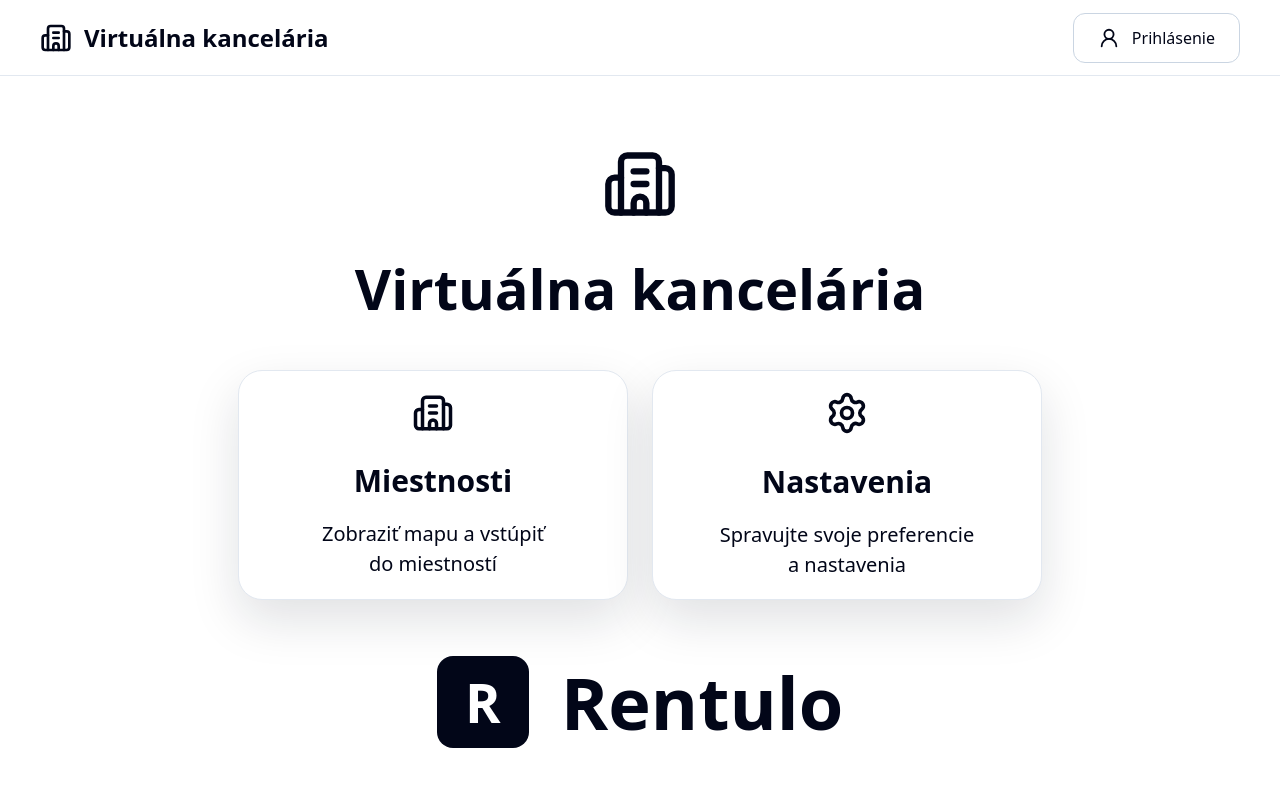
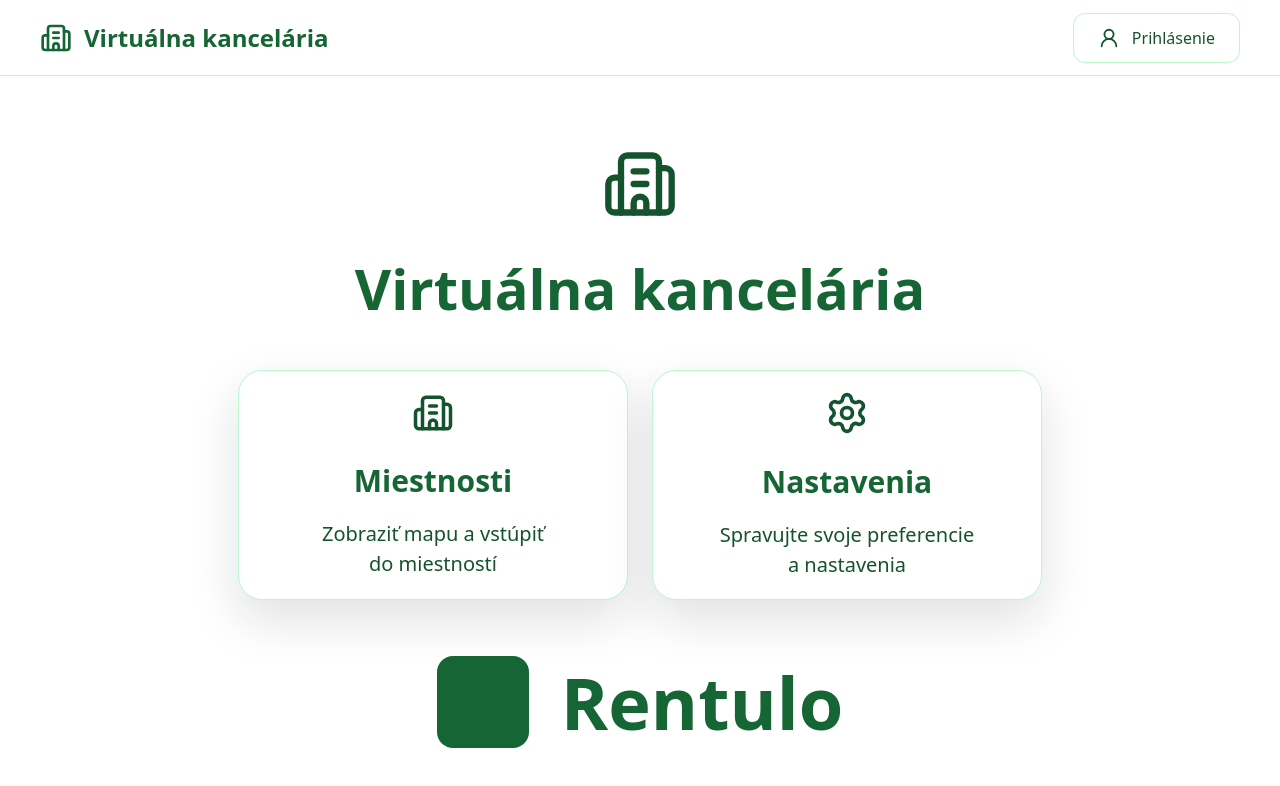
Before and after one commit to EbbiSK/virtualna-kancelaria, a React (Vite) app: page / in a window 1280 px wide. Shown: the top 786 px of the page. Built offline with nearby package versions, Linux system fonts and the light colour scheme.

Commit message:
apply green orange base design

```diff
--- a/src/index.css
+++ b/src/index.css
@@ -6,58 +6,152 @@ body,
   min-height: 100%;
 }
 
-html.dark body {
-  background: #020617;
-  color: #f8fafc;
+body {
+  background: linear-gradient(180deg, #fffaf0 0%, #f0fdf4 100%);
+  color: #14532d;
 }
 
-html.dark header {
-  background: #020617;
-  border-color: #1e293b;
-  color: #f8fafc;
+/* hlavné nadpisy a silné texty */
+h1,
+h2,
+h3,
+h4,
+h5,
+h6,
+.font-bold,
+.font-extrabold {
+  color: #166534 !important;
 }
 
+/* header */
+header {
+  background: #ffffff;
+  border-color: #bbf7d0 !important;
+}
+
+/* karty */
+.bg-white {
+  background-color: #ffffff !important;
+}
+
+.border-slate-200,
+.border-slate-300 {
+  border-color: #bbf7d0 !important;
+}
+
+.shadow,
+.shadow-lg,
+.shadow-\[0_18px_45px_rgba\(15\,23\,42\,0\.10\)\],
+.shadow-\[0_20px_50px_rgba\(15\,23\,42\,0\.10\)\] {
+  box-shadow: 0 20px 50px rgba(22, 101, 52, 0.12) !important;
+}
+
+/* zelené texty */
+.text-slate-950,
+.text-slate-900,
+.text-slate-800,
+.text-black {
+  color: #14532d !important;
+}
+
+.text-slate-700,
+.text-slate-600,
+.text-slate-500,
+.text-slate-400 {
+  color: #4d7c0f !important;
+}
+
+/* oranžové akčné tlačidlá */
+button.bg-slate-950,
+button.bg-black,
+button[type="submit"] {
+  background: #f97316 !important;
+  border-color: #f97316 !important;
+  color: #ffffff !important;
+}
+
+button.bg-slate-950:hover,
+button.bg-black:hover,
+button[type="submit"]:hover {
+  background: #ea580c !important;
+  border-color: #ea580c !important;
+}
+
+/* všeobecné tlačidlá */
+button {
+  transition: all 0.2s ease;
+}
+
+button:hover {
+  transform: translateY(-1px);
+}
+
+/* inputy */
+input,
+textarea {
+  border-color: #bbf7d0 !important;
+}
+
+input:focus,
+textarea:focus {
+  outline: 2px solid #fb923c;
+  outline-offset: 2px;
+}
+
+/* ikonové tmavé boxy zmeníme na zelené */
+.bg-slate-950 {
+  background-color: #166534 !important;
+}
+
+/* dark mode zatiaľ ponecháme funkčný */
+html.dark body {
+  background: #052e16;
+  color: #dcfce7;
+}
+
+html.dark header,
 html.dark main {
-  background: #020617;
-  color: #f8fafc;
+  background: #052e16;
+  color: #dcfce7;
 }
 
 html.dark .bg-white {
-  background-color: #0f172a !important;
+  background-color: #064e3b !important;
+}
+
+html.dark h1,
+html.dark h2,
+html.dark h3,
+html.dark h4,
+html.dark h5,
+html.dark h6,
+html.dark .font-bold,
+html.dark .font-extrabold {
+  color: #86efac !important;
 }
 
 html.dark .text-slate-950,
 html.dark .text-slate-900,
 html.dark .text-slate-800,
 html.dark .text-black {
-  color: #f8fafc !important;
+  color: #dcfce7 !important;
 }
 
 html.dark .text-slate-700,
 html.dark .text-slate-600,
 html.dark .text-slate-500,
 html.dark .text-slate-400 {
-  color: #cbd5e1 !important;
+  color: #bbf7d0 !important;
 }
 
 html.dark .border-slate-200,
 html.dark .border-slate-300 {
-  border-color: #334155 !important;
-}
-
-html.dark .bg-slate-50,
-html.dark .bg-slate-100 {
-  background-color: #1e293b !important;
+  border-color: #15803d !important;
 }
 
 html.dark input,
 html.dark textarea {
-  background: #020617 !important;
-  color: #f8fafc !important;
-  border-color: #334155 !important;
+  background: #022c22 !important;
+  color: #dcfce7 !important;
+  border-color: #15803d !important;
 }
-
-html.dark input::placeholder,
-html.dark textarea::placeholder {
-  color: #94a3b8 !important;
-}
```
